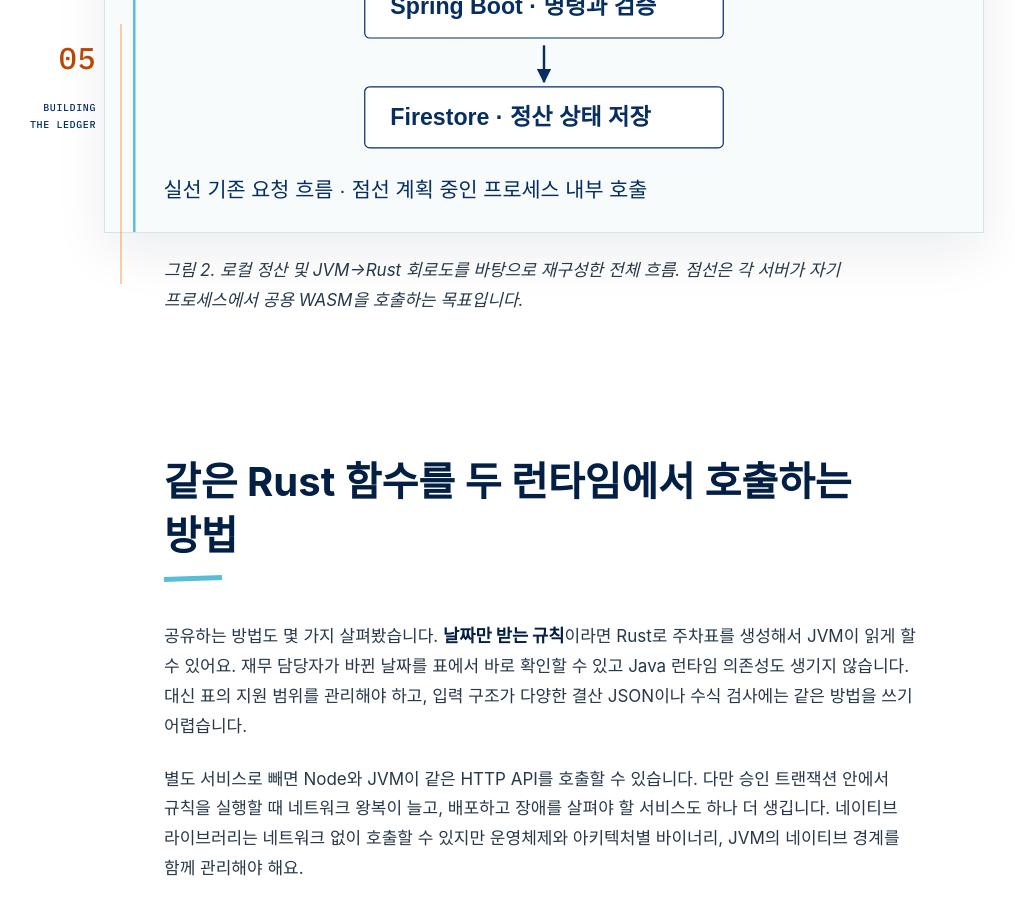
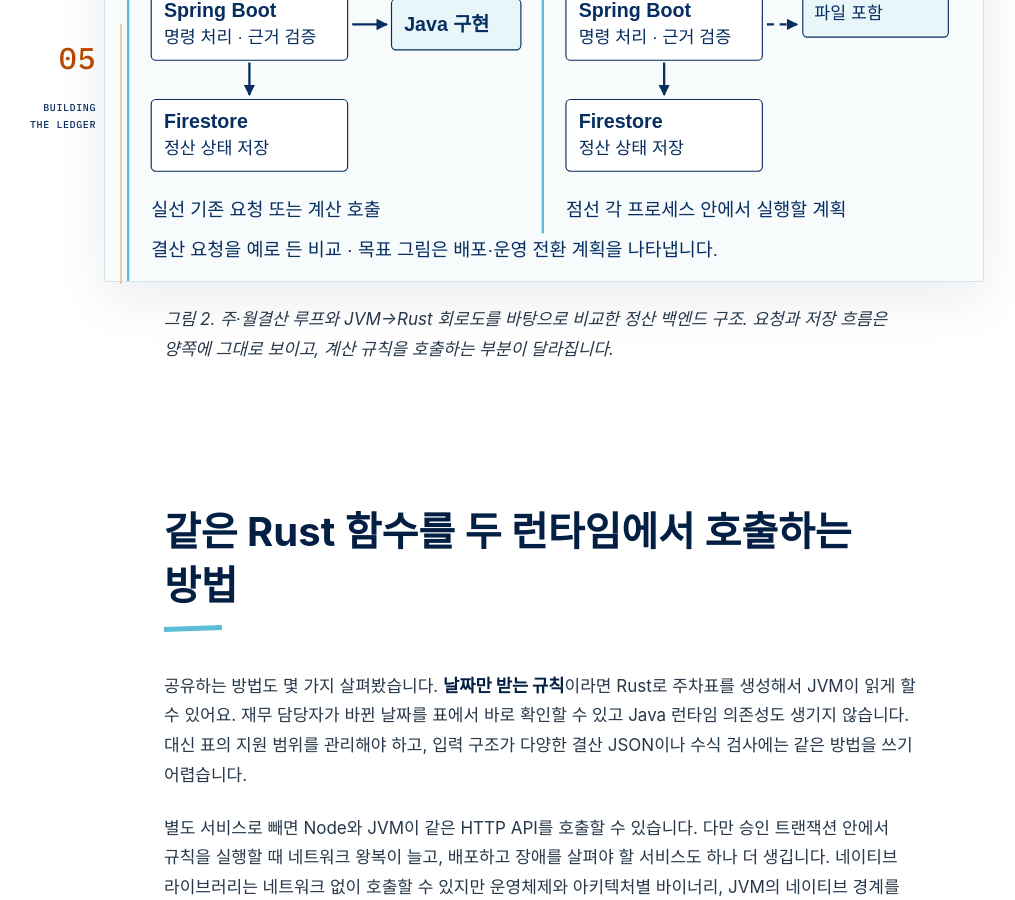
Before and after one commit to merryAI-dev/merryAI-dev.github.io, a Jekyll site: the page built from _posts/2026-11-09-myscube-building-the-ledger-05.md, in a window 1280 px wide and 900 px high, scrolled down 4541 px. Shown: the whole window, without its empty margins (182-1197 px from the left). Built offline with Jekyll 4.4.1, drawn with Linux system fonts in a browser that asks for light colours; some web fonts are replaced; some of the changed text lies outside the part shown.

Commit message:
Compare current and target Rust refactor architecture side by side

```diff
--- a/_posts/2026-11-09-myscube-building-the-ledger-05.md
+++ b/_posts/2026-11-09-myscube-building-the-ledger-05.md
@@ -1,5 +1,5 @@
 ---
-title: "같은 회계 규칙을 두 번 쓰지 않기"
+title: "Node와 JVM의 중복 계산을 Rust로 옮기기"
 description: "Node와 JVM에 흩어진 계산 규칙을 Rust 코어로 추출하고, 기존 서버에서 공유할 수 있는 구조를 검증한 과정"
 author: MYSC AXR팀
 date: 2026-11-09
@@ -66,9 +66,9 @@ MYSCube에는 이미 시트의 계산 규칙을 검증하는 Rust 코어가 있
 
 트랜잭션 안에서 어떤 문서를 읽고 갱신할지는 호스트의 일입니다. 코어는 호스트가 넘긴 입력을 계산하고 결과를 돌려줍니다. 그래서 Rust 모듈이 들어온 뒤에도 Express와 Spring Boot의 요청 처리 흐름은 그대로 읽을 수 있습니다. 공용 WASM으로 연결할 때 바뀌는 부분은 그 흐름 안에서 규칙을 호출하는 지점입니다.
 
-![화면에서 Express와 Spring Boot를 거쳐 Firestore로 이어지는 정산 흐름과 두 서버의 공용 WASM 호출 계획](/assets/images/diagrams/building-ledger-05/refactor-system-overview.svg)
+![현재 구조와 목표 구조를 나란히 비교. 현재 BFF와 JVM이 각각 JS와 Java 규칙을 호출하고, 목표 구조에서는 같은 WASM 파일을 각 프로세스에서 실행](/assets/images/diagrams/building-ledger-05/refactor-system-overview.svg)
 
-*그림 2. 로컬 정산 및 JVM→Rust 회로도를 바탕으로 재구성한 전체 흐름. 점선은 각 서버가 자기 프로세스에서 공용 WASM을 호출하는 목표입니다.*
+*그림 2. 주·월결산 루프와 JVM→Rust 회로도를 바탕으로 비교한 정산 백엔드 구조. 요청과 저장 흐름은 양쪽에 그대로 보이고, 계산 규칙을 호출하는 부분이 달라집니다.*
 
 ## 같은 Rust 함수를 두 런타임에서 호출하는 방법
 
@@ -93,10 +93,6 @@ const result = new Int32Array(exports.memory.buffer, outOffset, 11);
 결과를 읽을 때마다 현재 `memory.buffer`로 뷰를 다시 만듭니다. WASM 메모리가 늘어나면 이전 버퍼를 계속 쓸 수 없기 때문이에요. 이 시범의 입출력은 고정 크기 정수로 끝납니다. 가변 길이 JSON은 호스트와 모듈이 UTF-8 바이트의 포인터와 길이를 주고받고, 언제 메모리를 해제할지 정하는 별도 계약이 필요합니다. 계획에는 그 경계를 두되, 현재 주차 로더가 결산 해시까지 실행한다고 보지 않습니다.
 
 배포 쪽에도 조건이 있습니다. 두 호스트가 서로 다른 시점에 각자 빌드한 파일을 읽으면 어떤 규칙 버전이 실행됐는지 추적하기 어렵습니다. 그래서 계획에는 툴체인을 고정하고 CI에서 산출물의 바이트를 확인한 뒤, 같은 파일을 Node 번들과 JVM 리소스에 넣는 단계가 들어 있습니다.
-
-![결산 근거 해시의 현재 흐름과 계획 중인 공용 WASM 구조](/assets/images/diagrams/building-ledger-05/close-hash-wasm.svg)
-
-*그림 3. 두 호스트가 각각 규칙을 실행하는 현재 구조와 공용 WASM을 호출하는 목표 구조. 결산 근거 정규화를 예로 들었습니다.*
 
 ## 포팅한 코드가 같은 답을 낸다는 걸 어떻게 확인했나요?
 
```
Also changed, not shown: assets/images/diagrams/building-ledger-05/refactor-system-overview.svg.
